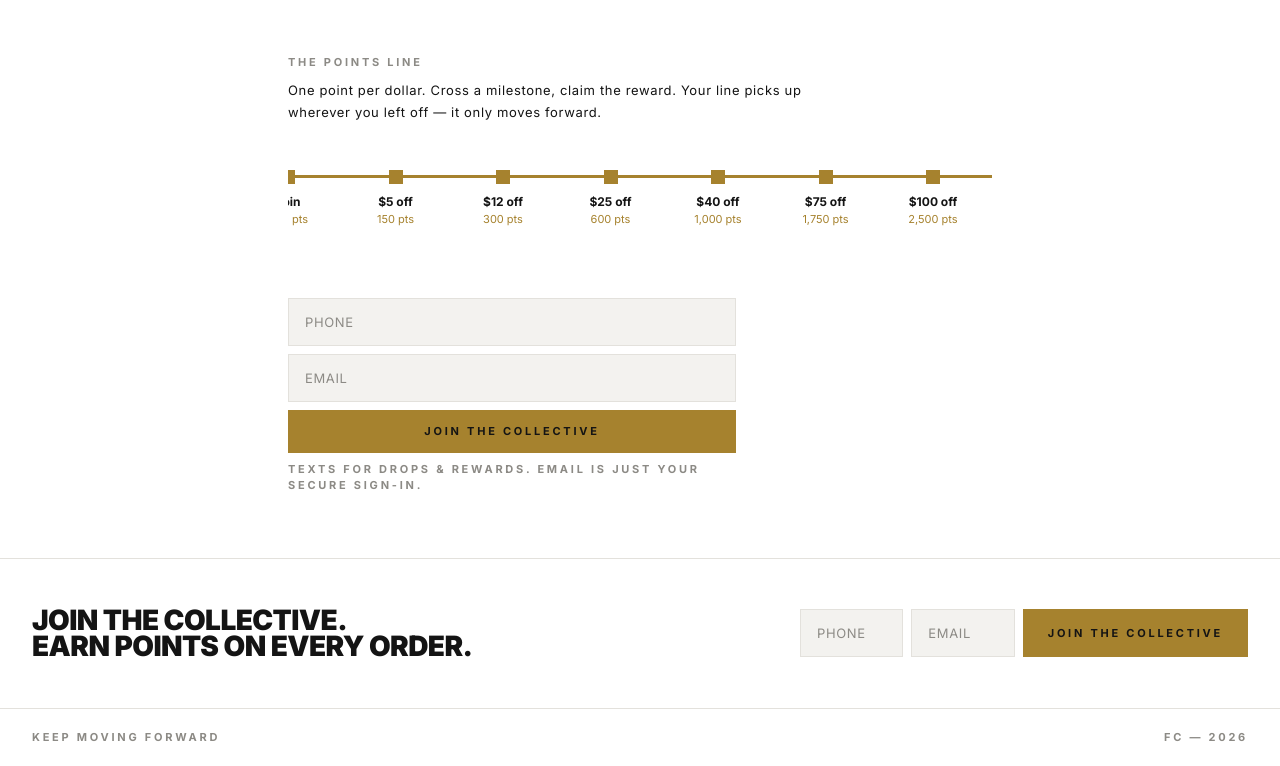
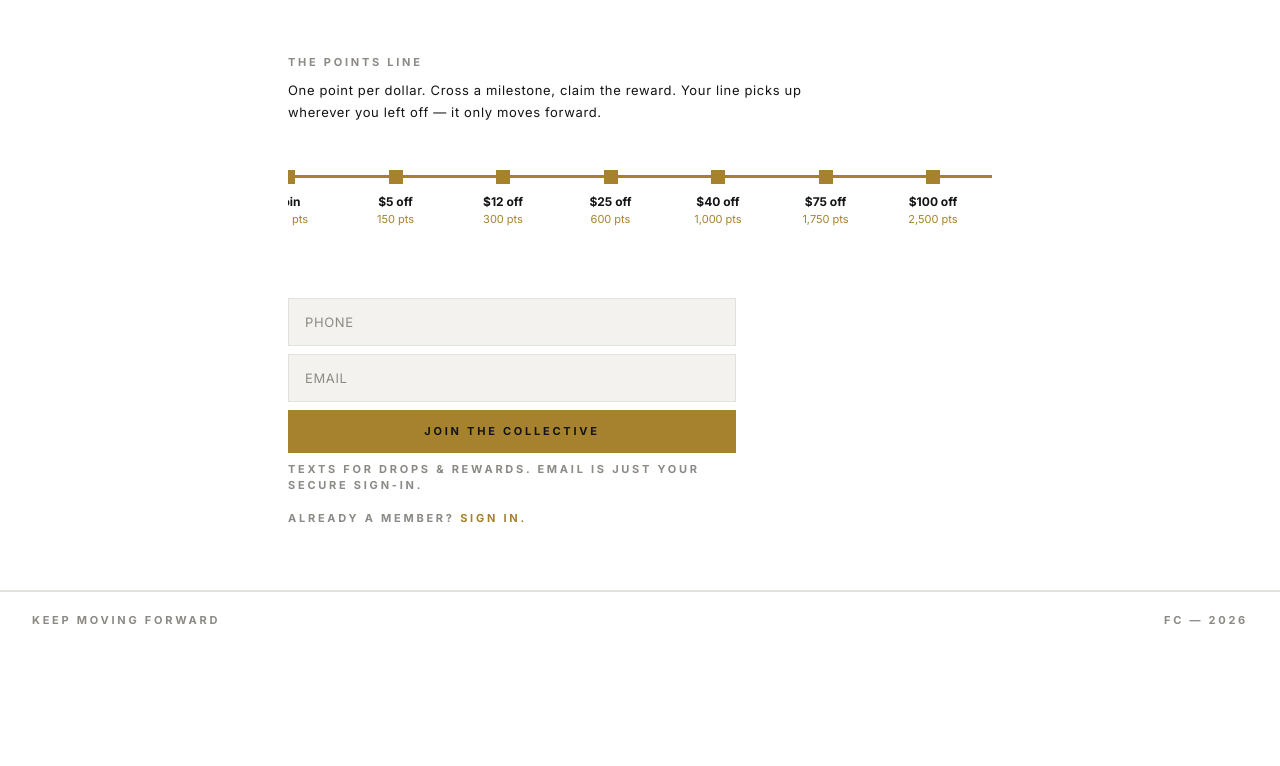
Before and after one commit to forwardcollective44/forward-collective, a Next.js app: page /collective in a window 1280 px wide. Shown: the part 454-1220 px from the top of the page. After the commit the page ends 1103 px from the top, so only its background shows below. Built offline with nearby package versions, Linux system fonts and the light colour scheme; no server answers.

Commit message:
Update page.tsx

```diff
--- a/src/app/collective/page.tsx
+++ b/src/app/collective/page.tsx
@@ -1,3 +1,4 @@
+import Link from "next/link";
 import JoinForm from "@/components/JoinForm";
 import Footer from "@/components/Footer";
 import PointsLine from "@/components/PointsLine";
@@ -74,9 +75,18 @@ export default async function CollectivePage({
         {/* Join */}
         <div className="mt-14">
           <JoinForm />
+          <p className="fc-label mt-4 text-muted">
+            Already a member?{" "}
+            <Link
+              href="/signin"
+              className="fc-color text-gold hover:text-gold-light"
+            >
+              Sign in.
+            </Link>
+          </p>
         </div>
       </section>
-      <Footer />
+      <Footer showJoin={false} />
     </main>
   );
 }
```
